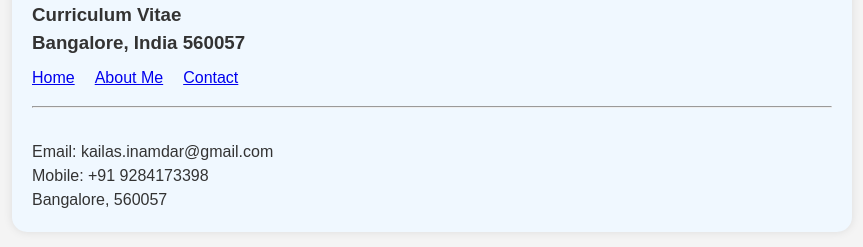
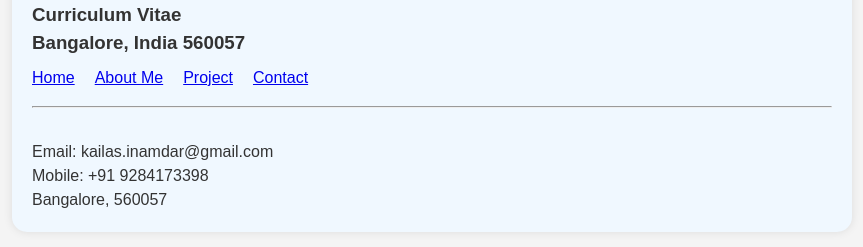
Before and after one commit to geekguy751/portfolio_kailas, a plain HTML site: page contact.html in a window 1280 px wide. Shown: the part 107-354 px from the top of the page, without its empty margins (26-889 px from the left). Drawn offline with Linux system fonts and the light colour scheme.

Commit message:
Update contact.html

```diff
--- a/contact.html
+++ b/contact.html
@@ -44,6 +44,7 @@
         <ul style="list-style-type: none; padding: 0; display: flex; gap: 20px;">
             <li><a href="index.html">Home</a></li>
             <li><a href="about.html">About Me</a></li>
+            <li><a href="contact.html">Project</a></li>
             <li><a href="contact.html">Contact</a></li>
         </ul>
     </nav>
```
